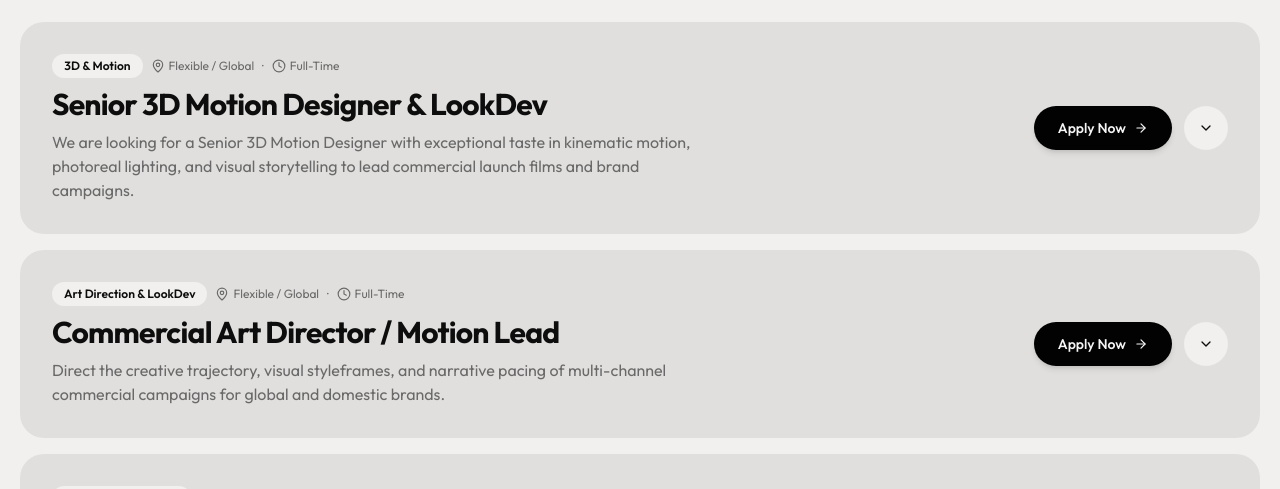
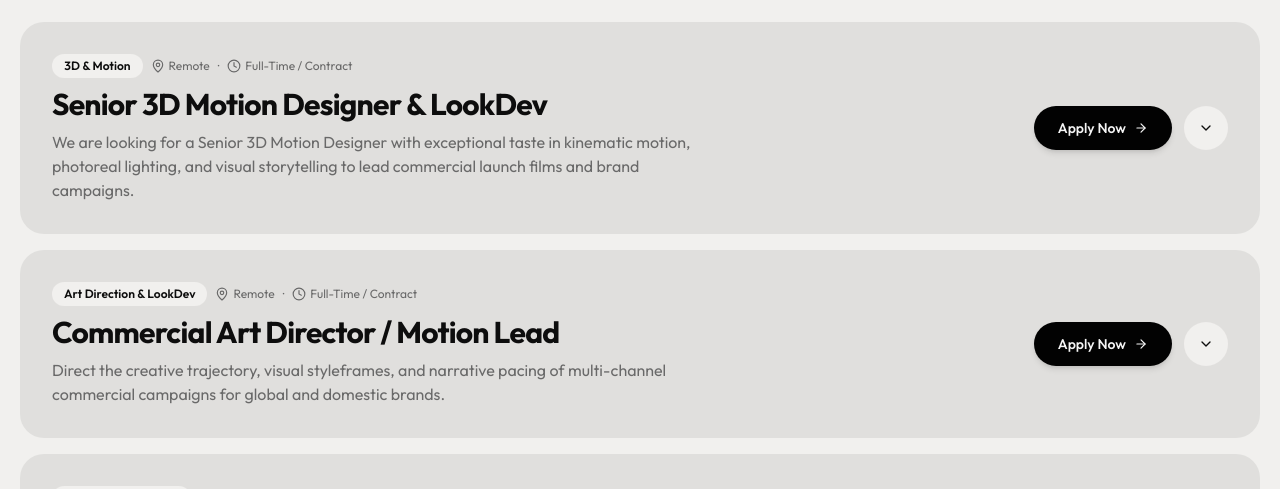
Before and after one commit to pixelgridstudios/PGS-Website-v1, a React (Vite) app: page /careers in a window 1280 px wide. Shown: the part 306-795 px from the top of the page. Built offline with nearby package versions, Linux system fonts and the light colour scheme.

Commit message:
Update job tags to Remote and Full-Time / Contract

```diff
--- a/src/data/careers.ts
+++ b/src/data/careers.ts
@@ -17,8 +17,8 @@ export const openPositions: JobPosition[] = [
     id: "senior-3d-motion-designer",
     title: "Senior 3D Motion Designer & LookDev",
     department: "3D & Motion",
-    location: "Flexible / Global",
-    type: "Full-Time",
+    location: "Remote",
+    type: "Full-Time / Contract",
     experience: "4+ Years in Commercial 3D",
     overview:
       "We are looking for a Senior 3D Motion Designer with exceptional taste in kinematic motion, photoreal lighting, and visual storytelling to lead commercial launch films and brand campaigns.",
@@ -47,8 +47,8 @@ export const openPositions: JobPosition[] = [
     id: "commercial-art-director",
     title: "Commercial Art Director / Motion Lead",
     department: "Art Direction & LookDev",
-    location: "Flexible / Global",
-    type: "Full-Time",
+    location: "Remote",
+    type: "Full-Time / Contract",
     experience: "5+ Years in Agency / Studio",
     overview:
       "Direct the creative trajectory, visual styleframes, and narrative pacing of multi-channel commercial campaigns for global and domestic brands.",
@@ -74,8 +74,8 @@ export const openPositions: JobPosition[] = [
     id: "creative-producer-coordinator",
     title: "Creative Producer & Studio Coordinator",
     department: "Production & Pipeline",
-    location: "Flexible / Global",
-    type: "Full-Time",
+    location: "Remote",
+    type: "Full-Time / Contract",
     experience: "3+ Years in Studio Production",
     overview:
       "Keep our productions synchronized, streamlined, and friction-free. You will manage project timelines, artist allocations, client feedback loops, and final delivery milestones.",
```
